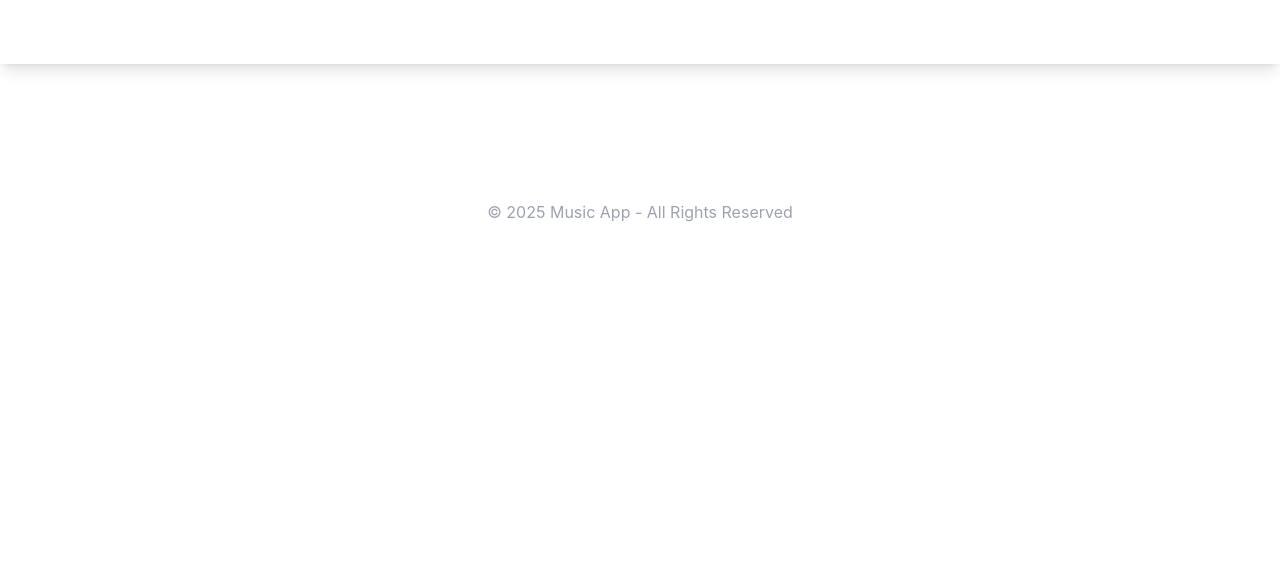
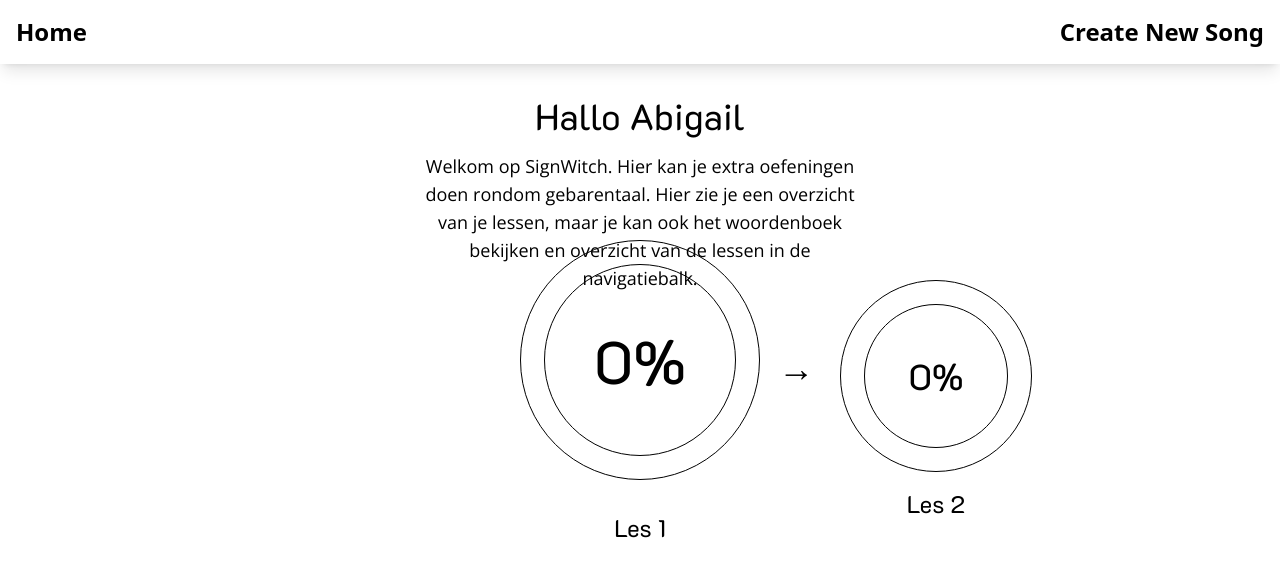
Before and after one commit to QuintenVanDerBlom/SignWitch, a React (Vite) app: page / in a window 1280 px wide. Shown: the top 576 px of the page. Built offline with nearby package versions, Linux system fonts and the light colour scheme.

Commit message:
Home commit

```diff
--- a/src/App.jsx
+++ b/src/App.jsx
@@ -1,6 +1,7 @@
 import {createBrowserRouter, RouterProvider} from "react-router";
 import Layout from "./layouts/Layout.jsx";
 import Test from "./pages/Test.jsx";
+import Home from "./Home.jsx";
 
 
 const router = createBrowserRouter([
@@ -8,7 +9,7 @@ const router = createBrowserRouter([
         element: <Layout/>,
         children: [{
             path: '/',
-            element: <Test/>
+            element: <Home/>
         },
             // {
             //     path: '/about',
--- /dev/null
+++ b/src/Home.jsx
@@ -0,0 +1,73 @@
+function Home() {
+    return (
+        <div className="flex flex-col items-center justify-center px-4 text-center">
+            <h2 className="text-4xl font-k2d">
+                Hallo {/*{users.name}*/} Abigail
+            </h2>
+            <p className="pb-4 mt-4 text-lg max-w-md font-openSans">
+                Welkom op SignWitch. Hier kan je extra oefeningen doen rondom gebarentaal.
+                Hier zie je een overzicht van je lessen, maar je kan ook het woordenboek bekijken en
+                overzicht van de lessen in de navigatiebalk.
+            </p>
+
+            <div className="">
+                <div className="absolute inset-0 flex flex-col items-center justify-center">
+                    <div className="w-60 h-60 rounded-full border border-black flex items-center justify-center relative">
+                        <div className="w-48 h-48 rounded-full border border-black"></div>
+                        <div className="absolute text-6xl text-black font-k2d">0%</div>
+                    </div>
+                    <div className="mt-4">
+                        <h2 className="text-2xl p-4 font-k2d">Les 1</h2>
+                        {/*
+                            <Link
+                              to="/lessen/les1"
+                              className="inline-block bg-purple-500 text-white font-semibold py-2 px-6 rounded-md hover:bg-blue-600 hover:text-white transition-colors"
+                            >
+                              Beginnen
+                            </Link>
+                            */}
+                    </div>
+                </div>
+                <div
+                    className="absolute"
+                    style={{
+                        left: "calc(50% + 200px)",
+                        top: "50%",
+                        transform: "translateY(-50%)",
+                    }}
+                >
+                    <div className="flex flex-col items-center">
+                        <div className="w-48 h-48 rounded-full border border-black flex items-center justify-center relative">
+                            <div className="w-36 h-36 rounded-full border border-black"></div>
+                            <div className="absolute text-4xl text-black font-k2d">0%</div>
+                        </div>
+                        <div className="mt-4 text-center">
+                            <h2 className="text-2xl font-k2d">Les 2</h2>
+                            {/*
+                              <Link
+                                to="/lessen/les2"
+                                className="inline-block bg-purple-500 text-white font-semibold py-2 px-6 rounded-md hover:bg-yellow-500 transition-colors"
+                              >
+                                Beginnen
+                              </Link>
+                              */}
+                        </div>
+                    </div>
+                </div>
+
+                <div
+                    className="absolute"
+                    style={{
+                        left: "calc(53% + 100px)",
+                        top: "46%",
+                        transform: "translateY(-50%)",
+                    }}
+                >
+                    <div className="text-4xl">→</div>
+                </div>
+            </div>
+        </div>
+    );
+}
+
+export default Home;
--- a/src/index.css
+++ b/src/index.css
@@ -1,3 +1,5 @@
+@import url('https://fonts.googleapis.com/css2?family=K2D:wght@300;400;700&family=Open+Sans:wght@300;400;700&display=swap');
+
 @tailwind base;
 @tailwind components;
 @tailwind utilities;
--- a/src/layouts/Layout.jsx
+++ b/src/layouts/Layout.jsx
@@ -2,7 +2,7 @@ import { Link, Outlet } from 'react-router';
 
 function Layout() {
     return (
-        <div className="min-h-screen bg-nav-bar text-white">
+        <div className="min-h-screen bg-nav-bar text-black">
             {/* Header */}
             <header className="bg-nav-bar shadow-lg py-4">
                 <nav className="container mx-auto flex justify-between items-center px-4">
@@ -27,9 +27,6 @@ function Layout() {
             </main>
 
             {/* Footer (Optioneel, maar kan toegevoegd worden voor een meer dynamische ervaring) */}
-            <footer className="text-center py-4 mt-8 text-gray-400">
-                <p>&copy; 2025 Music App - All Rights Reserved</p>
-            </footer>
         </div>
     );
 }
--- a/tailwind.config.js
+++ b/tailwind.config.js
@@ -19,7 +19,8 @@ export default {
         'login-container': '#6653A3',
       },
       fontFamily: {
-        sans: ['Inter', 'sans-serif'],  // Moderne, strakke sans-serif font
+        k2d: ['K2D', 'sans-serif'],
+        openSans: ['Open Sans', 'sans-serif'],
       },
     },
   },
```
